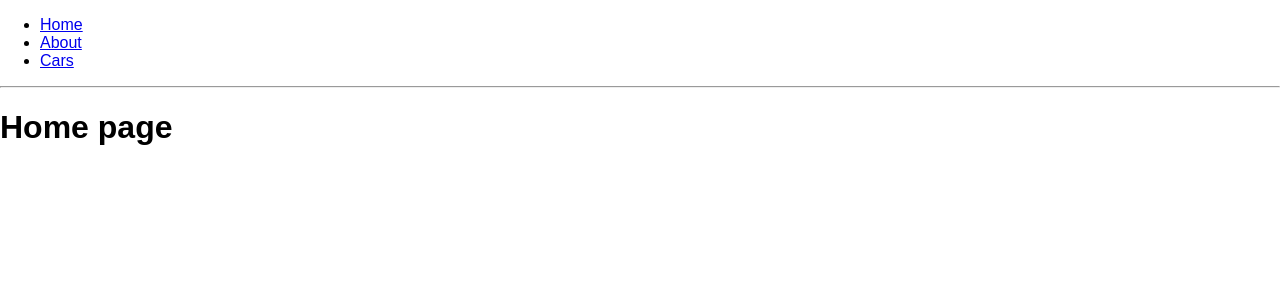
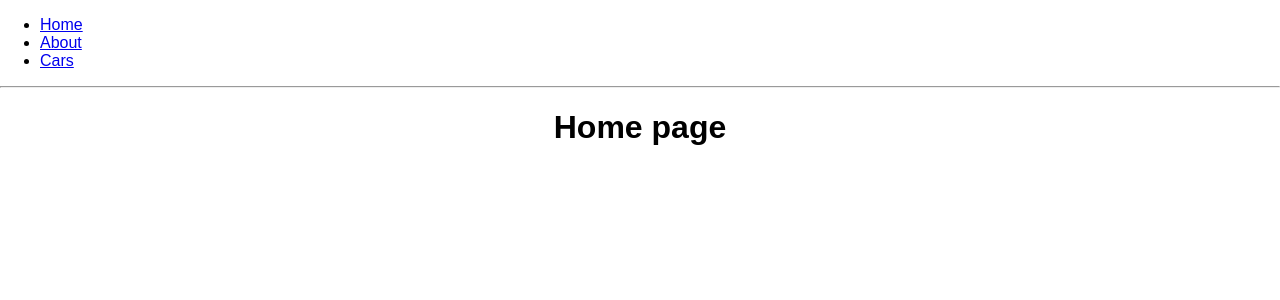
Before and after one commit to poperechnyi1/React-learning, a React app in the folder learn_cource_1/routers/first/part one/: page / in a window 1280 px wide. Shown: the top 300 px of the page. Built offline with nearby package versions, Linux system fonts and the light colour scheme.

Commit message:
Use redirect

```diff
--- a/learn_cource_1/routers/first/part one/src/App.js
+++ b/learn_cource_1/routers/first/part one/src/App.js
@@ -1,6 +1,6 @@
 import React, { Component } from 'react'
 import './App.scss'
-import { Route, NavLink, Switch } from 'react-router-dom'
+import { Route, NavLink, Switch, Redirect } from 'react-router-dom'
 import About from './About/About'
 import Cars from './Cars/Cars'
 import CarDetail from './CarDetail/CarDetail'
@@ -37,10 +37,12 @@ class App extends Component {
         <hr />
         {/* localhost:3000 */}
         <Switch>
-          <Route path="/" exact render={() => <h1>Home page</h1>} />
+          <Route path="/" exact render={() => <h1 style={{textAlign:'center'}}>Home page</h1>} />
           <Route path="/about" component={About} />
           <Route path="/cars/:name" component={CarDetail} />
           <Route path="/cars" component={Cars} />
+          <Redirect to={'/'} />
+          {/* <Route render={()=> <h1 style={{color: 'red', textAlign:'center'}}>404 Not Found</h1>} /> */}
         </Switch>
       </div>
     );
```
